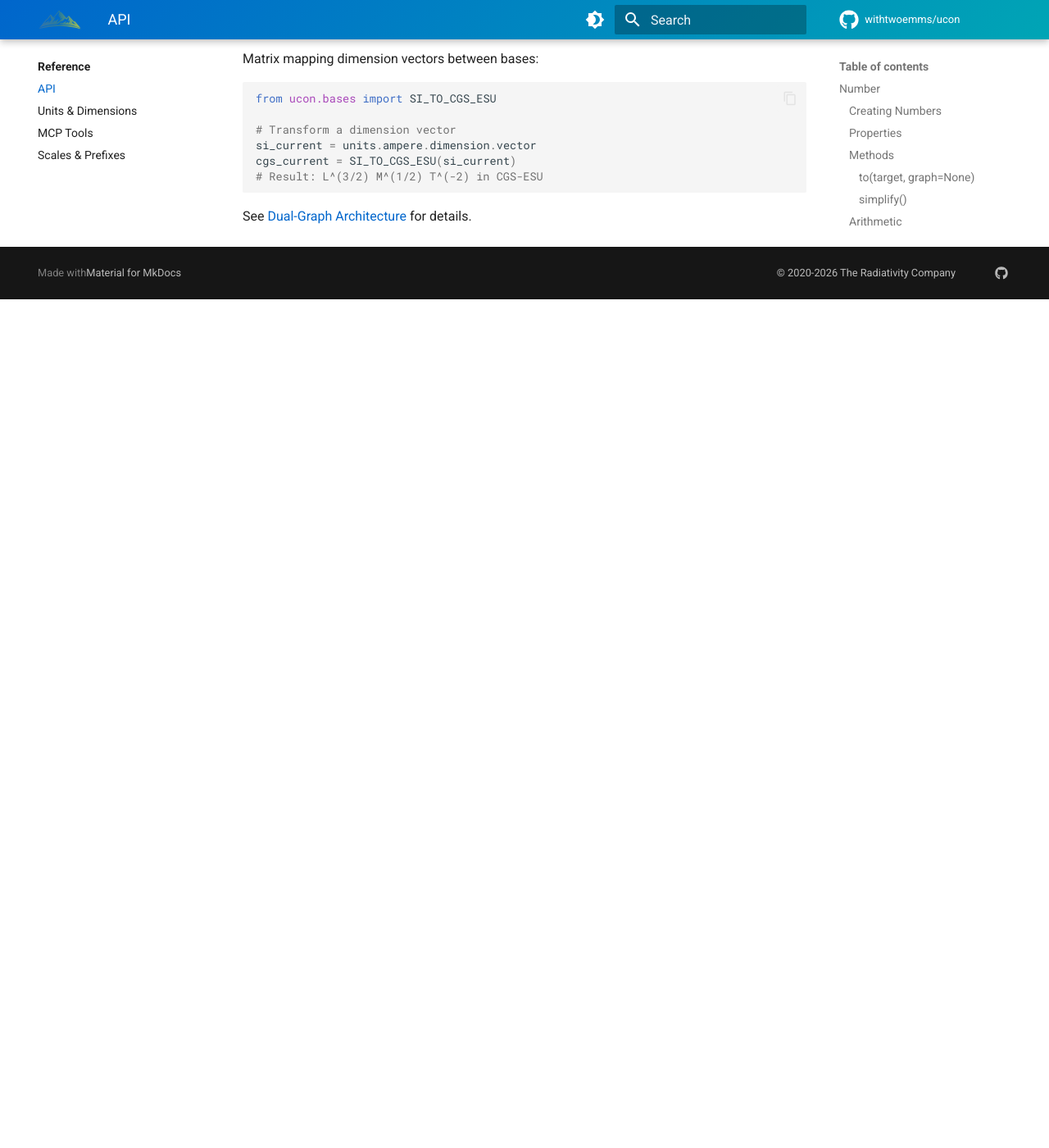
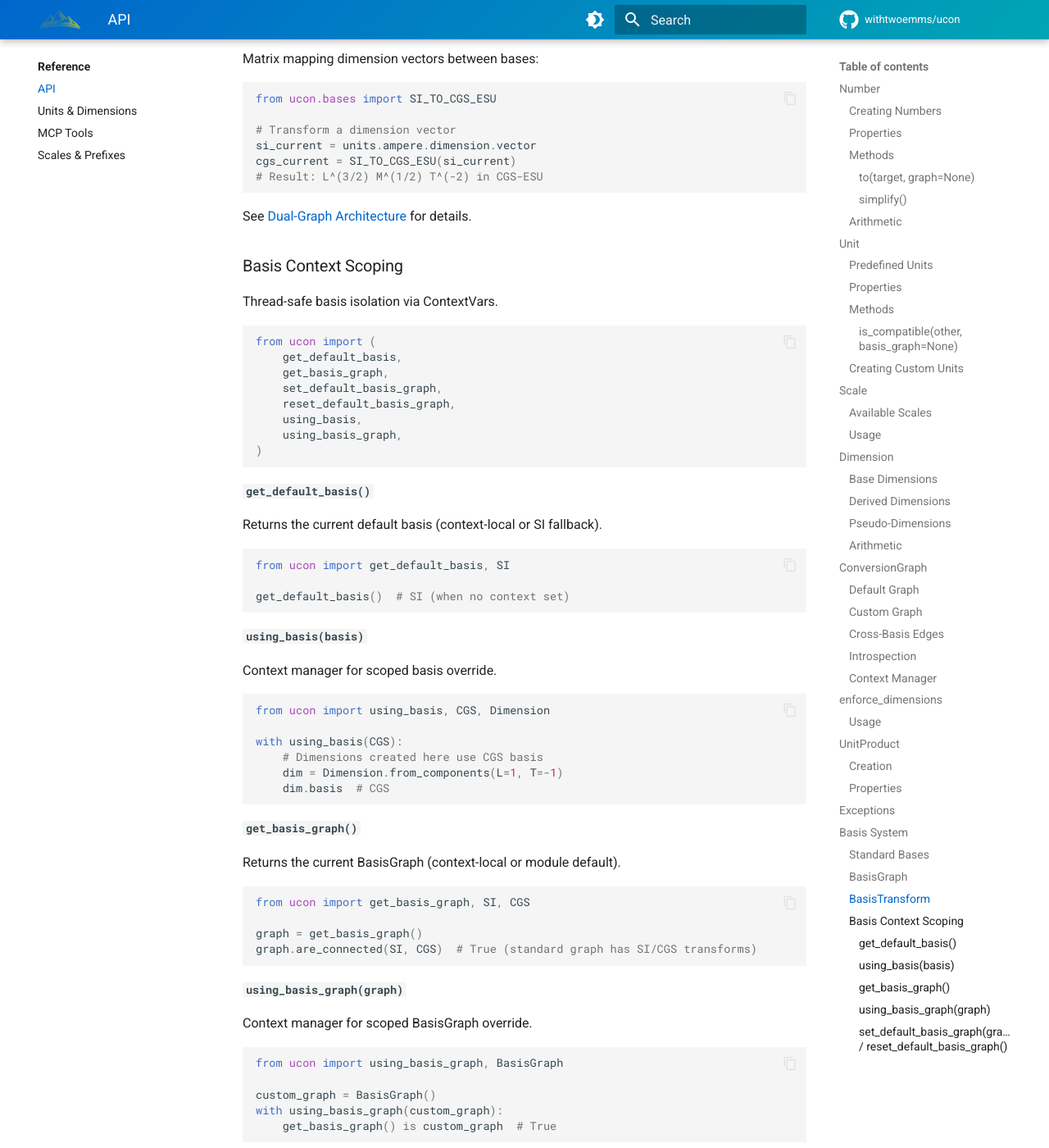
Before and after one commit to withtwoemms/ucon, an MkDocs documentation site: the page built from docs/reference/api.md, in a window 1280 px wide and 1400 px high, scrolled down 10462 px. Shown: the whole window at 82% size. Built offline with MkDocs 1.6.1 and Material for MkDocs 9.7.7, drawn with Linux system fonts in a browser that asks for light colours; comment, search, counter and statistics services are not loaded; before the commit the page ends 10827 px from its top, so only the background shows below that; some of the changed text lies outside the part shown.

Commit message:
ucon#195: BasisGraph context scope (#199)

````diff
--- a/docs/architecture/dual-graph-architecture.md
+++ b/docs/architecture/dual-graph-architecture.md
@@ -296,3 +296,55 @@ print(result(1))  # 2.998e9
 | When used | Edge addition, compatibility checks | Path finding, conversion execution |
 
 The dual-graph architecture cleanly separates *what can be converted* (BasisGraph) from *how to convert it* (ConversionGraph), enabling robust cross-basis unit handling while maintaining single-basis simplicity for common cases.
+
+---
+
+## Context Scoping (v0.8.4+)
+
+Both the default `Basis` and `BasisGraph` support thread-safe context scoping via `ContextVar`.
+
+### Why Context Scoping?
+
+Different parts of an application may need different defaults:
+
+- A CGS physics simulation vs. SI engineering calculations
+- Test isolation without global state pollution
+- Async tasks with independent basis configurations
+
+### API
+
+```python
+from ucon import (
+    using_basis,
+    using_basis_graph,
+    get_default_basis,
+    get_basis_graph,
+)
+
+# Scoped basis override
+with using_basis(CGS):
+    dim = Dimension.from_components(L=1)  # Uses CGS
+    get_default_basis()  # CGS
+
+# Scoped BasisGraph override
+custom_graph = BasisGraph()
+with using_basis_graph(custom_graph):
+    get_basis_graph() is custom_graph  # True
+```
+
+### Relationship to `using_graph()`
+
+| Context Manager | Scope | Affects |
+|-----------------|-------|---------|
+| `using_graph()` | ConversionGraph | Unit conversions, name resolution |
+| `using_basis()` | Default Basis | Dimension creation defaults |
+| `using_basis_graph()` | BasisGraph | Cross-basis validation |
+
+These are independent — you can combine them as needed:
+
+```python
+with using_graph(aerospace_graph):
+    with using_basis(CGS):
+        # Aerospace units, CGS dimensions
+        pass
+```
--- a/docs/reference/api.md
+++ b/docs/reference/api.md
@@ -477,3 +477,88 @@ cgs_current = SI_TO_CGS_ESU(si_current)
 ```
 
 See [Dual-Graph Architecture](../architecture/dual-graph-architecture.md) for details.
+
+### Basis Context Scoping
+
+Thread-safe basis isolation via ContextVars.
+
+```python
+from ucon import (
+    get_default_basis,
+    get_basis_graph,
+    set_default_basis_graph,
+    reset_default_basis_graph,
+    using_basis,
+    using_basis_graph,
+)
+```
+
+#### `get_default_basis()`
+
+Returns the current default basis (context-local or SI fallback).
+
+```python
+from ucon import get_default_basis, SI
+
+get_default_basis()  # SI (when no context set)
+```
+
+#### `using_basis(basis)`
+
+Context manager for scoped basis override.
+
+```python
+from ucon import using_basis, CGS, Dimension
+
+with using_basis(CGS):
+    # Dimensions created here use CGS basis
+    dim = Dimension.from_components(L=1, T=-1)
+    dim.basis  # CGS
+```
+
+#### `get_basis_graph()`
+
+Returns the current BasisGraph (context-local or module default).
+
+```python
+from ucon import get_basis_graph, SI, CGS
+
+graph = get_basis_graph()
+graph.are_connected(SI, CGS)  # True (standard graph has SI/CGS transforms)
+```
+
+#### `using_basis_graph(graph)`
+
+Context manager for scoped BasisGraph override.
+
+```python
+from ucon import using_basis_graph, BasisGraph
+
+custom_graph = BasisGraph()
+with using_basis_graph(custom_graph):
+    get_basis_graph() is custom_graph  # True
+```
+
+#### `set_default_basis_graph(graph)` / `reset_default_basis_graph()`
+
+Module-level control over the default BasisGraph.
+
+```python
+from ucon import set_default_basis_graph, reset_default_basis_graph, BasisGraph
+
+# Replace module default
+custom = BasisGraph()
+set_default_basis_graph(custom)
+
+# Restore standard graph (lazy rebuild on next access)
+reset_default_basis_graph()
+```
+
+| Function | Purpose |
+|----------|---------|
+| `get_default_basis()` | Get context-local basis or SI |
+| `using_basis(basis)` | Scoped basis override |
+| `get_basis_graph()` | Get context-local or default BasisGraph |
+| `using_basis_graph(graph)` | Scoped BasisGraph override |
+| `set_default_basis_graph(graph)` | Replace module default |
+| `reset_default_basis_graph()` | Restore standard graph |
````
Also changed, not shown: CHANGELOG.md (+17 -1 lines), docs/guides/custom-units-and-graphs.md (+47 -0 lines), ucon/__init__.py (+13 -0 lines), 2 other files.
